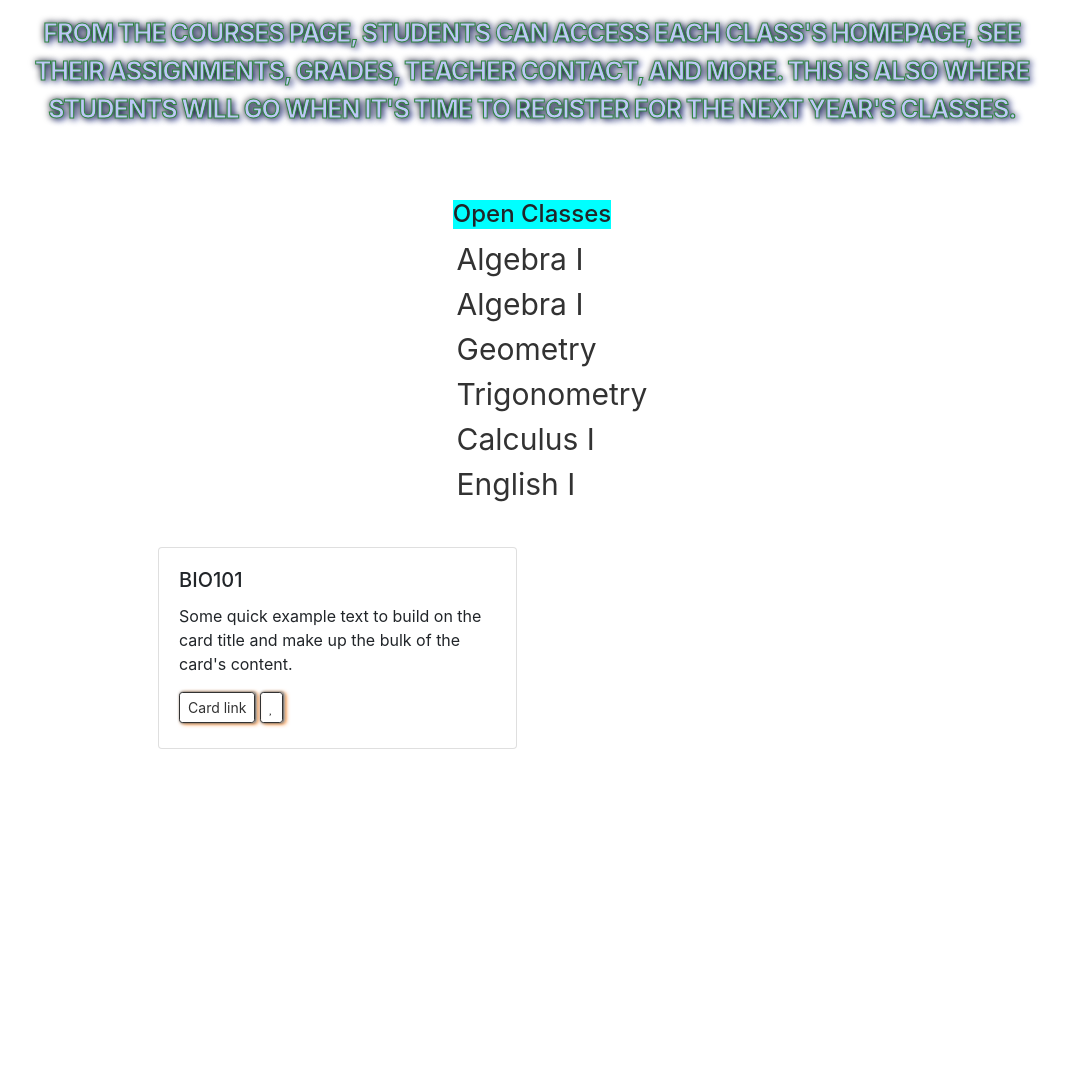
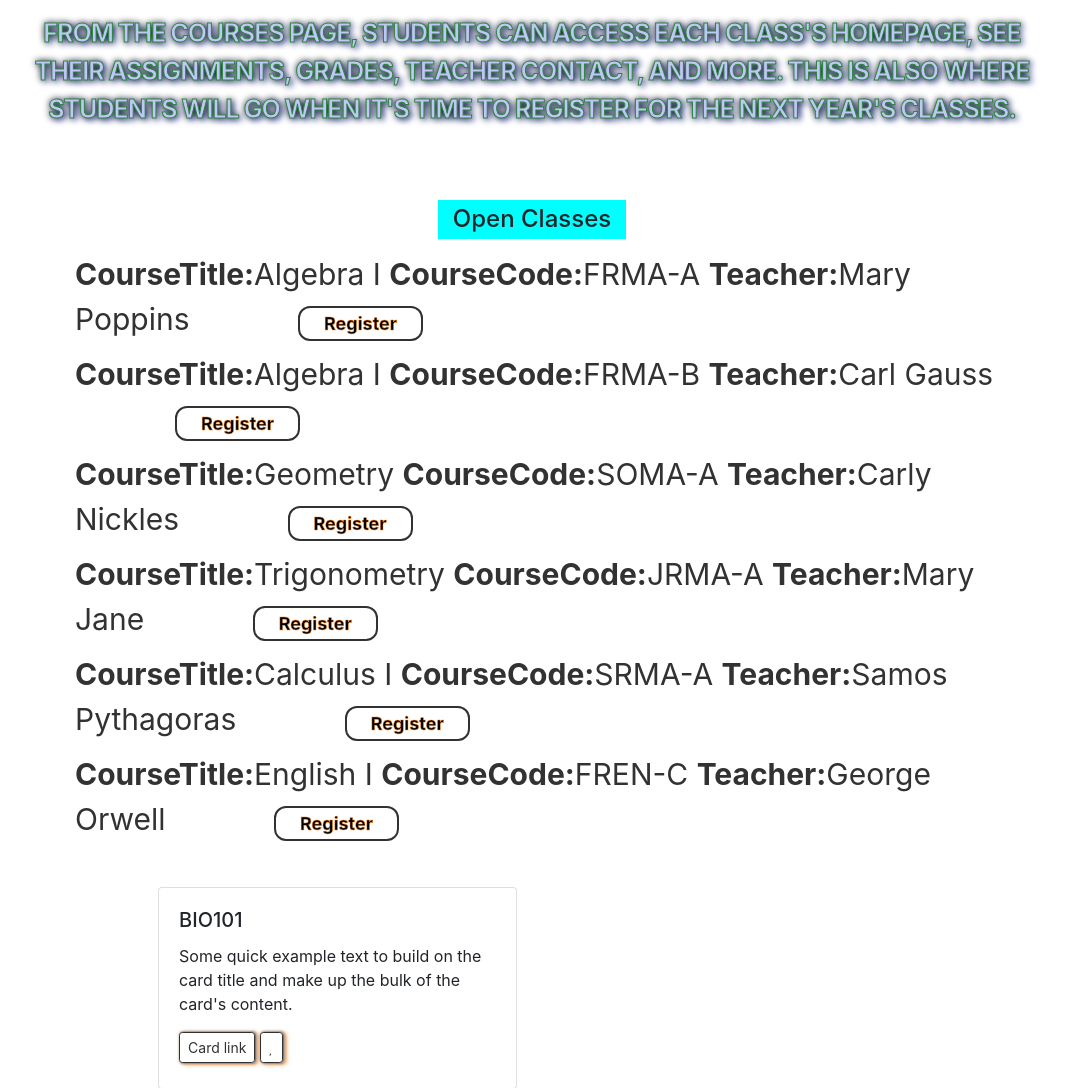
Before and after one commit to mkbond22/CampusProMain, a Flask app: page /student/course-register in a window 1280 px wide; the page is wider, and only the part inside the window is pictured. Shown: the part 182-1270 px from the top of that part, without its empty margins (108-1175 px from the left). Before the commit the page ends 931 px from the top of that part, so only its background shows below. Run offline with Flask 3, Linux system fonts and the light colour scheme; a user stored in the database is signed in; data comes from the database, SQL or seed files in the repository.

Commit message:
course registration page for students

```diff
--- a/website/static/css/styles.css
+++ b/website/static/css/styles.css
@@ -199,6 +199,34 @@
     align-items: center;
   }
 
+  /* ~~~~~~~~~~~~~  Button Styles  ~~~~~~~~~~~~~ */
+  .button {
+    background-color: #4CAF50; /* Green */
+    border: none;
+    color: white;
+    padding: 2px 24px;
+    text-align: center;
+    text-decoration: none;
+    display: inline-block;
+    font-size: 18px;
+    /* margin: 4px 2px; */
+    margin-left: 100px;
+    transition-duration: 0.4s;
+    cursor: pointer;
+  }
+  .register-button {
+    background-color: white;
+    color: black;
+    font-weight: bold;
+    -webkit-text-stroke: 0.5px #fd7e14;
+    border: 2px solid #323232;
+    border-radius: 12px;
+  }
+  .register-button:hover {
+    background-color: #323232;
+    color: white;
+    box-shadow: 0 8px 16px 0 rgba(0,0,0,0.24),0 10px 50px 0 rgba(0,0,0,0.19);
+  }
   .btn {
     align-items: center;
     margin-bottom: 5px;
@@ -206,6 +234,7 @@
     box-shadow:1px 0 3px #323232, 2px 0 2px #fff, 3px 1px 4px #fd7e14;
     color: #323232;
   }
+
   /* a:hover, .btn:hover {
     box-shadow: 2px 1px 5px #000, 4px 2px 5px #fff, 4px 1px 4px #fd7e14;
     text-shadow: 3px 1px 5px #000, 4px 2px 5px #fff, 3px 1px 4px #ebdd17;
--- a/website/templates/stu_course_registration.html
+++ b/website/templates/stu_course_registration.html
@@ -14,11 +14,14 @@
 
   <div class="container3">
 
-    <h4 style="background-color: aqua;">Open Classes</h4>
+    <h4 style="background-color: aqua; padding: 5px 15px;">Open Classes</h4>
 
     <ul style="list-style-type: none;">
       {% for course in courses %}
-        <li style="color: #323232; font-size: 30px;">{{course.course_name}}</li>
+        <li style="color: #323232; font-size: 30px; padding: 5px 15px;">
+          <b>CourseTitle:</b>{{course.course_name}} <b>CourseCode:</b>{{course.course_code}} <b>Teacher:</b>{{course.teacher}}
+          <button class="button register-button">Register</button>
+        </li>
       {% endfor %}
     </ul>
 
```
Also changed, not shown: website/models.py (+0 -9 lines).
